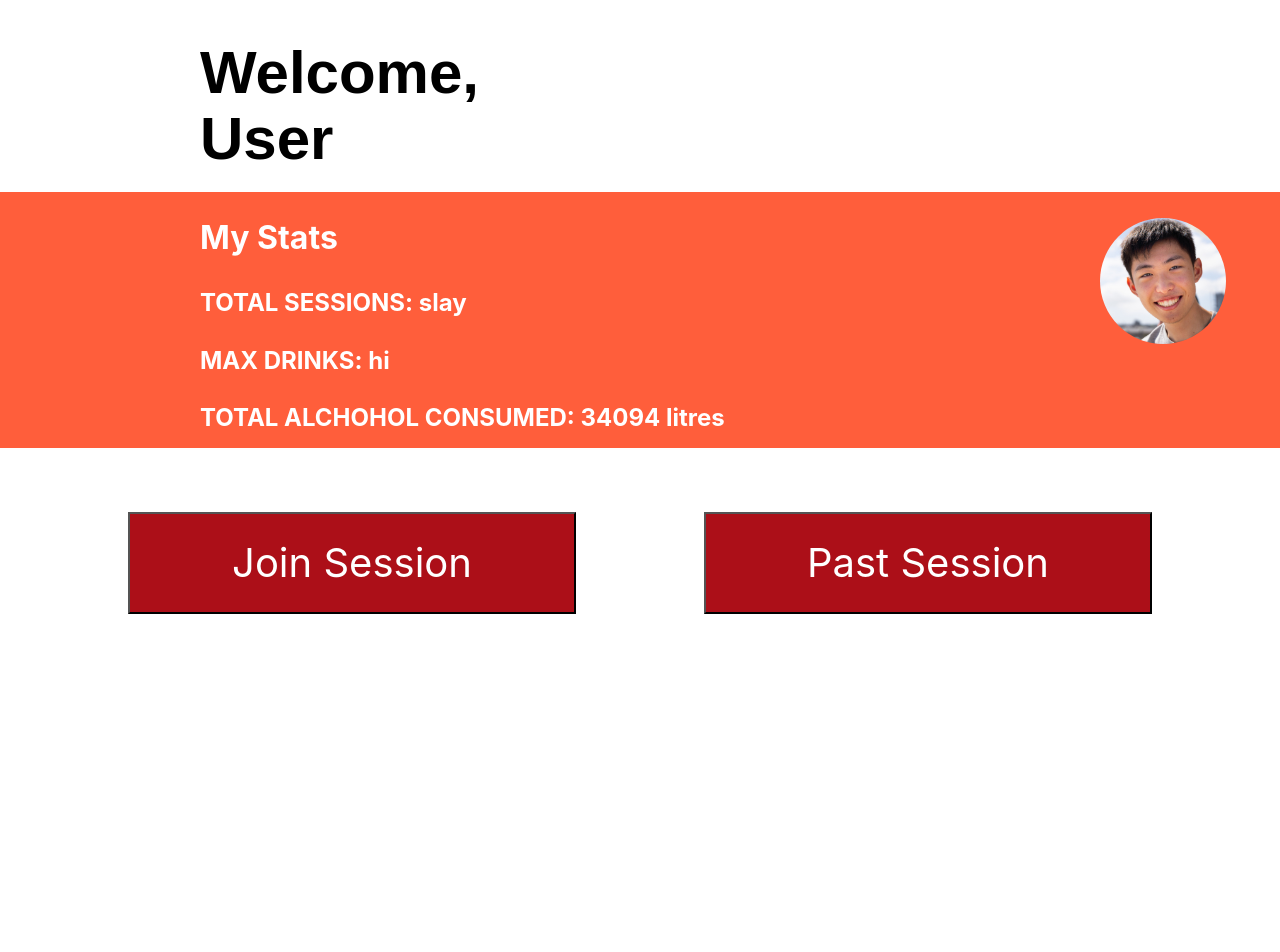
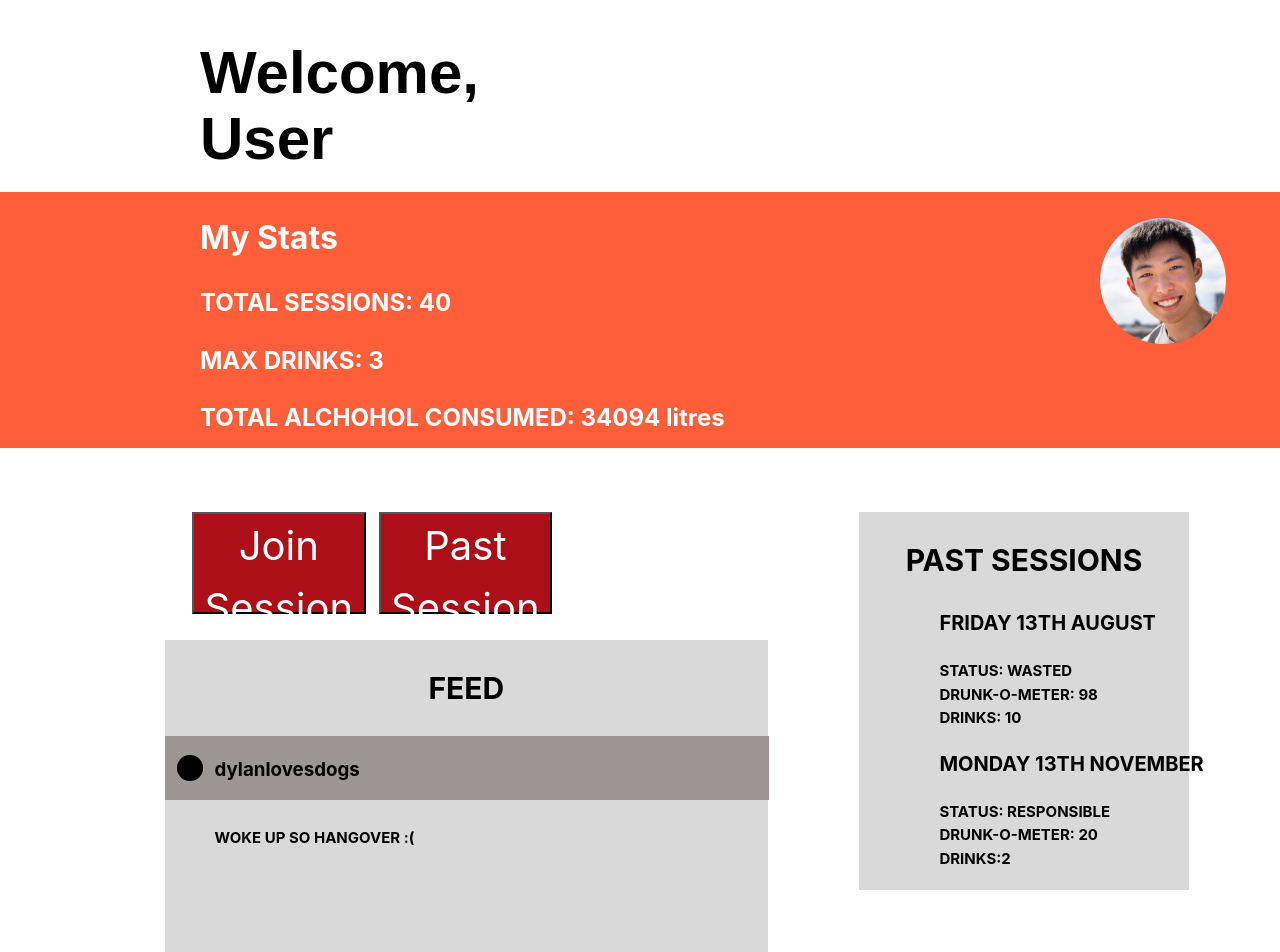
Before and after one commit to csesoc/trainee-5-23t3, a React (Vite) app in the folder client/limit-frontend/: page /home in a window 1280 px wide. Shown: the top 952 px of the page. Before the commit the page ends 800 px from the top, so only its background shows below. Built offline with nearby package versions, Linux system fonts and the light colour scheme.

Commit message:
fixed style on homepage

```diff
--- a/client/limit-frontend/src/routes/UserHome.tsx
+++ b/client/limit-frontend/src/routes/UserHome.tsx
@@ -18,9 +18,43 @@ const ProfilePicture = styled.img`
     overflow: hidden; /* Ensure the image stays within the circular boundaries */
 `
 
+const SmallProfilePicture = styled.div`
+    width: 2vw;
+    height: 2vw;
+    position: absolute;
+    top: 1.5vw;
+    left: 1vw;
+    align-items: center;
+    border-radius: 50%;
+    background-color: black;
+`
+
+const PastSessions = styled.div`
+    background-color: #D9D9D9;
+    position: relative;
+    left: 40vw;
+    top: 40vw;
+    width: 60vw;
+    font-family: 'Inter', sans-serif;
+`
+const Feed = styled.div`
+    background-color: #D9D9D9;
+    position: relative;
+    left: -40vw;
+    top: 50vw;
+    width: 110vw;
+    font-family: 'Inter', sans-serif;
+`
+const PostHeader = styled.div`
+    background-color: #9E9694;
+    position: absolute;
+    height: 5vw;
+    width: 47.2vw;
+`
+
 export default function HomePage() {
-    const totalSessions = "slay";
-    const maxDrinks = "hi";
+    const totalSessions = 40;
+    const maxDrinks = 3;
     const totalAlc = 34094;
 
     return (
@@ -47,8 +81,34 @@ export default function HomePage() {
             <div style={{position: 'absolute', left: 1100, alignContent: 'center', top: 26}}> <ProfilePicture src="./henry.jpeg" alt="Profile Picture" /> </div>
         </StatBox>
 
-        <ButtonComponent buttonText="Join Session" buttonURL="/joinSession" xPos={40} yPos={10} width={35}  height={8}/>
-        <ButtonComponent buttonText="Past Session" buttonURL="/pastSession" xPos={40} yPos={20} width={35}  height={8}/>
+        <ButtonComponent buttonText="Join Session" buttonURL="/joinSession" xPos={40} yPos={15} width={30}  height={8}/>
+        <ButtonComponent buttonText="Past Session" buttonURL="/pastSession" xPos={40} yPos={16} width={30}  height={8}/>
+
+        <PastSessions>
+            <h2 style= {{fontSize: 30, position:'relative', textAlign: 'center'}}> PAST SESSIONS</h2>
+            <h3 style= {{fontSize: 20, position:'relative', left: 80}}> FRIDAY 13TH AUGUST </h3>
+            <h4 style= {{fontSize: 15, position:'relative', left: 80}}>
+            STATUS: WASTED
+            <br/>
+            DRUNK-O-METER: 98
+            <br/>
+            DRINKS: 10</h4> <h3 style= {{fontSize: 20, position:'relative', left: 80}}> MONDAY 13TH NOVEMBER </h3>
+            <h4 style= {{fontSize: 15, position:'relative', left: 80}}>
+            STATUS: RESPONSIBLE
+            <br/>
+            DRUNK-O-METER: 20
+            <br/>
+            DRINKS:2
+            </h4>
+        </PastSessions>
+        <Feed>
+            <h2 style= {{fontSize: 30, position:'relative', textAlign: 'center'}}> FEED </h2>
+            <div style={{backgroundColor: '#9E9694'}}> </div>
+            <PostHeader>
+                <SmallProfilePicture></SmallProfilePicture>
+                <h3 style={{position: 'relative', left: 50}}> dylanlovesdogs </h3> </PostHeader>
+                <h4 style= {{fontSize: 15, position:'relative', left: 50, top: 90}}> WOKE UP SO HANGOVER :(</h4>(<h4/>
+        </Feed>
         </div>
     );
 }
```
